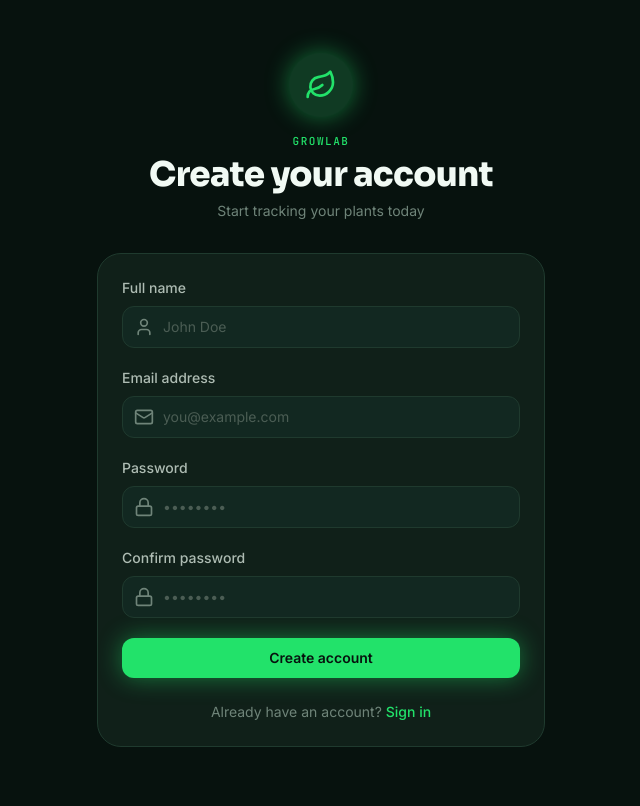
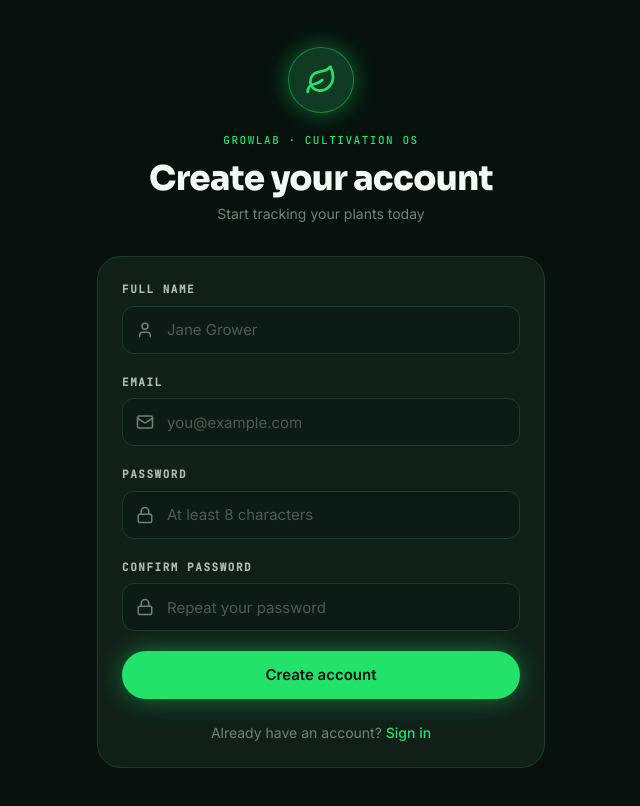
Before and after one commit to modernclixlearning/GrowLab, a React (Vite) app: page /register in a window 1280 px wide. Shown: the top 806 px of the page, without its empty margins (319-959 px from the left). Built offline with nearby package versions, Linux system fonts and the light colour scheme; no server answers.

Commit message:
feat(f1): login, register, home redesigned dark+neon

```diff
--- a/src/routes/index.tsx
+++ b/src/routes/index.tsx
@@ -1,4 +1,11 @@
-import { Leaf } from 'lucide-react'
+/**
+ * GrowLab Home (landing) — F1 redesign.
+ *
+ * Public-facing entry. Dark + neon, large display heading, eyebrow strip
+ * stating the product positioning, two CTAs (Sign in / Create account).
+ */
+
+import { Leaf, ArrowRight } from 'lucide-react'
 import { Eyebrow, H1 } from '@/components/shell'
 
 export default function HomePage() {
@@ -6,31 +13,38 @@ export default function HomePage() {
     <div className="flex min-h-screen flex-col items-center justify-center bg-bg p-8 text-fg">
       <div className="w-full max-w-md text-center">
         <div className="mb-6 flex justify-center">
-          <div className="flex h-20 w-20 items-center justify-center rounded-full bg-accent-soft text-accent shadow-accent-glow">
+          <div className="flex h-20 w-20 items-center justify-center rounded-full bg-accent-soft text-accent shadow-accent-glow ring-1 ring-accent-dark">
             <Leaf className="h-10 w-10" />
           </div>
         </div>
-        <Eyebrow tone="accent" className="mb-3 block">
-          Cannabis Cultivation OS
+        <Eyebrow tone="accent" className="mb-4 block">
+          GrowLab · Cultivation OS
         </Eyebrow>
-        <H1 className="mb-4">Welcome to GrowLab</H1>
-        <p className="mb-8 text-base text-fg-3">
-          Track your plants from seed to harvest with a system built for serious growers.
+        <H1 className="mb-4 text-[34px] leading-tight">
+          A grow-tent dashboard for serious cultivators.
+        </H1>
+        <p className="mb-8 text-base text-fg-2">
+          Track plants from seed to harvest. Schedules, sensors, photo timelines,
+          environmental targets — built for the way you actually grow.
         </p>
         <div className="flex flex-col gap-3 sm:flex-row sm:justify-center">
           <a
             href="/login"
-            className="inline-flex items-center justify-center rounded-md bg-accent px-5 py-3 text-sm font-semibold text-bg shadow-accent-glow transition-transform hover:scale-[1.02] focus:outline-none focus-visible:ring-2 focus-visible:ring-accent focus-visible:ring-offset-2 focus-visible:ring-offset-bg"
+            className="inline-flex items-center justify-center gap-2 rounded-full bg-accent px-6 h-12 text-[15px] font-bold text-bg shadow-accent-glow transition-transform hover:scale-[1.02] focus:outline-none focus-visible:ring-2 focus-visible:ring-accent focus-visible:ring-offset-2 focus-visible:ring-offset-bg"
           >
             Sign In
+            <ArrowRight className="h-4 w-4" />
           </a>
           <a
             href="/register"
-            className="inline-flex items-center justify-center rounded-md border border-line bg-card px-5 py-3 text-sm font-semibold text-fg transition-colors hover:bg-card-2 focus:outline-none focus-visible:ring-2 focus-visible:ring-accent focus-visible:ring-offset-2 focus-visible:ring-offset-bg"
+            className="inline-flex items-center justify-center rounded-full border border-line-2 bg-card px-6 h-12 text-[15px] font-semibold text-fg transition-colors hover:bg-card-2 focus:outline-none focus-visible:ring-2 focus-visible:ring-accent focus-visible:ring-offset-2 focus-visible:ring-offset-bg"
           >
             Create Account
           </a>
         </div>
+        <p className="mt-8 font-mono text-[11px] uppercase tracking-eyebrow text-fg-4">
+          Dark by default · Mobile-first · Open source
+        </p>
       </div>
     </div>
   )
--- a/src/routes/login.tsx
+++ b/src/routes/login.tsx
@@ -1,7 +1,10 @@
 /**
- * GrowLab Login Page
+ * GrowLab Login Page (F1 redesign)
  *
- * User authentication page with email/password login.
+ * Dark + neon coherent with the system. Form fields adopt the prototype's
+ * 56px input height, line border with `accent-glow` focus ring, eyebrow
+ * uppercase labels. Sonner toasts surface success/error to align with
+ * the CLAUDE.md UI Feedback Standard.
  */
 
 import { useNavigate } from 'react-router-dom'
@@ -9,6 +12,7 @@ import { useState } from 'react'
 import { useForm } from 'react-hook-form'
 import { zodResolver } from '@hookform/resolvers/zod'
 import { z } from 'zod'
+import { toast } from 'sonner'
 import { Leaf, Mail, Lock, AlertCircle } from 'lucide-react'
 import { useAuth } from '@/lib/stores/auth'
 import { Eyebrow, H1 } from '@/components/shell'
@@ -20,10 +24,12 @@ const loginSchema = z.object({
 
 type LoginFormData = z.infer<typeof loginSchema>
 
-const inputClasses =
-  'w-full rounded-md border bg-bg-2 pl-10 pr-3 py-2.5 text-sm text-fg placeholder:text-fg-4 focus:outline-none focus:ring-1 transition-colors'
-const inputBorderOk = 'border-line focus:border-accent focus:ring-accent'
-const inputBorderErr = 'border-status-warn focus:border-status-warn focus:ring-status-warn'
+const inputBase =
+  'w-full rounded-md border bg-bg-1 pl-11 pr-3 h-12 text-[15px] text-fg placeholder:text-fg-4 outline-none transition-colors focus:border-accent focus-visible:ring-2 focus-visible:ring-accent/40 focus-visible:ring-offset-1 focus-visible:ring-offset-bg'
+const inputBorderOk = 'border-line'
+const inputBorderErr = 'border-status-warn focus:border-status-warn'
+
+const labelBase = 'mb-2 block font-mono text-[11px] font-semibold uppercase tracking-eyebrow text-fg-2'
 
 export default function LoginPage() {
   const navigate = useNavigate()
@@ -43,25 +49,28 @@ export default function LoginPage() {
     const result = await login(data)
 
     if (result.success) {
+      toast.success('Welcome back')
       navigate('/dashboard')
     } else {
-      setError(result.error || 'Login failed')
+      const message = result.error || 'Login failed'
+      setError(message)
+      toast.error(message)
     }
   }
 
   return (
-    <div className="flex min-h-screen items-center justify-center bg-bg px-4 py-12 text-fg">
+    <div className="flex min-h-screen items-center justify-center bg-bg px-5 py-12 text-fg">
       <div className="w-full max-w-md">
-        {/* Logo */}
+        {/* Logo + heading */}
         <div className="mb-8 text-center">
-          <div className="mx-auto mb-4 flex h-16 w-16 items-center justify-center rounded-full bg-accent-soft text-accent shadow-accent-glow">
+          <div className="mx-auto mb-5 flex h-16 w-16 items-center justify-center rounded-full bg-accent-soft text-accent shadow-accent-glow ring-1 ring-accent-dark">
             <Leaf className="h-8 w-8" />
           </div>
-          <Eyebrow tone="accent" className="mb-2 block">
-            GrowLab
+          <Eyebrow tone="accent" className="mb-3 block">
+            GrowLab · Cultivation OS
           </Eyebrow>
-          <H1 className="text-[26px]">Welcome back</H1>
-          <p className="mt-2 text-sm text-fg-3">Sign in to your account</p>
+          <H1 className="text-[28px]">Welcome back</H1>
+          <p className="mt-2 text-sm text-fg-3">Sign in to your garden</p>
         </div>
 
         {/* Form Card */}
@@ -69,75 +78,70 @@ export default function LoginPage() {
           <form onSubmit={handleSubmit(onSubmit)} className="space-y-5">
             {/* Error Alert */}
             {error && (
-              <div className="flex items-center gap-2 rounded-md border border-status-warn/40 bg-status-warn/10 p-3 text-status-warn">
+              <div
+                role="alert"
+                className="flex items-center gap-2 rounded-md border border-status-warn/40 bg-status-warn/10 p-3 text-status-warn"
+              >
                 <AlertCircle className="h-5 w-5 flex-shrink-0" />
                 <p className="text-sm">{error}</p>
               </div>
             )}
 
-            {/* Email Field */}
+            {/* Email */}
             <div>
-              <label
-                htmlFor="email"
-                className="mb-2 block text-sm font-medium text-fg-2"
-              >
-                Email address
+              <label htmlFor="email" className={labelBase}>
+                Email
               </label>
               <div className="relative">
-                <Mail className="absolute left-3 top-1/2 h-5 w-5 -translate-y-1/2 text-fg-3" />
+                <Mail className="pointer-events-none absolute left-3.5 top-1/2 h-[18px] w-[18px] -translate-y-1/2 text-fg-3" />
                 <input
                   {...register('email')}
                   type="email"
                   id="email"
                   autoComplete="email"
-                  className={`${inputClasses} ${errors.email ? inputBorderErr : inputBorderOk}`}
+                  className={`${inputBase} ${errors.email ? inputBorderErr : inputBorderOk}`}
                   placeholder="you@example.com"
                 />
               </div>
               {errors.email && (
-                <p className="mt-1 text-sm text-status-warn">{errors.email.message}</p>
+                <p className="mt-1.5 text-sm text-status-warn">{errors.email.message}</p>
               )}
             </div>
 
-            {/* Password Field */}
+            {/* Password */}
             <div>
-              <label
-                htmlFor="password"
-                className="mb-2 block text-sm font-medium text-fg-2"
-              >
+              <label htmlFor="password" className={labelBase}>
                 Password
               </label>
               <div className="relative">
-                <Lock className="absolute left-3 top-1/2 h-5 w-5 -translate-y-1/2 text-fg-3" />
+                <Lock className="pointer-events-none absolute left-3.5 top-1/2 h-[18px] w-[18px] -translate-y-1/2 text-fg-3" />
                 <input
                   {...register('password')}
                   type="password"
                   id="password"
                   autoComplete="current-password"
-                  className={`${inputClasses} ${errors.password ? inputBorderErr : inputBorderOk}`}
-                  placeholder="••••••••"
+                  className={`${inputBase} ${errors.password ? inputBorderErr : inputBorderOk}`}
+                  placeholder="Enter your password"
                 />
               </div>
               {errors.password && (
-                <p className="mt-1 text-sm text-status-warn">
-                  {errors.password.message}
-                </p>
+                <p className="mt-1.5 text-sm text-status-warn">{errors.password.message}</p>
               )}
             </div>
 
-            {/* Submit Button */}
+            {/* Submit */}
             <button
               type="submit"
               disabled={isLoading}
-              className="inline-flex w-full items-center justify-center rounded-md bg-accent px-4 py-2.5 text-sm font-semibold text-bg shadow-accent-glow transition-transform hover:scale-[1.01] focus:outline-none focus-visible:ring-2 focus-visible:ring-accent focus-visible:ring-offset-2 focus-visible:ring-offset-bg disabled:opacity-60 disabled:hover:scale-100"
+              className="inline-flex w-full items-center justify-center rounded-full bg-accent px-5 h-12 text-[15px] font-bold text-bg shadow-accent-glow transition-transform hover:scale-[1.01] focus:outline-none focus-visible:ring-2 focus-visible:ring-accent focus-visible:ring-offset-2 focus-visible:ring-offset-bg disabled:opacity-60 disabled:hover:scale-100"
             >
               {isLoading ? 'Signing in...' : 'Sign in'}
             </button>
           </form>
 
-          {/* Register Link */}
+          {/* Register link */}
           <div className="mt-6 text-center text-sm">
-            <span className="text-fg-3">Don't have an account? </span>
+            <span className="text-fg-3">No account? </span>
             <a
               href="/register"
               className="font-medium text-accent transition-colors hover:text-fg"
--- a/src/routes/register.tsx
+++ b/src/routes/register.tsx
@@ -1,7 +1,9 @@
 /**
- * GrowLab Register Page
+ * GrowLab Register Page (F1 redesign)
  *
- * New user registration page with form validation.
+ * Visually paired with `/login`: dark + neon, eyebrow uppercase labels,
+ * 56px-tall fields with `accent-glow` focus, Sonner success toast on
+ * account creation.
  */
 
 import { useNavigate } from 'react-router-dom'
@@ -9,6 +11,7 @@ import { useState } from 'react'
 import { useForm } from 'react-hook-form'
 import { zodResolver } from '@hookform/resolvers/zod'
 import { z } from 'zod'
+import { toast } from 'sonner'
 import { Leaf, Mail, Lock, User, AlertCircle } from 'lucide-react'
 import { useAuth } from '@/lib/stores/auth'
 import { Eyebrow, H1 } from '@/components/shell'
@@ -33,10 +36,12 @@ const registerSchema = z
 
 type RegisterFormData = z.infer<typeof registerSchema>
 
-const inputClasses =
-  'w-full rounded-md border bg-bg-2 pl-10 pr-3 py-2.5 text-sm text-fg placeholder:text-fg-4 focus:outline-none focus:ring-1 transition-colors'
-const inputBorderOk = 'border-line focus:border-accent focus:ring-accent'
-const inputBorderErr = 'border-status-warn focus:border-status-warn focus:ring-status-warn'
+const inputBase =
+  'w-full rounded-md border bg-bg-1 pl-11 pr-3 h-12 text-[15px] text-fg placeholder:text-fg-4 outline-none transition-colors focus:border-accent focus-visible:ring-2 focus-visible:ring-accent/40 focus-visible:ring-offset-1 focus-visible:ring-offset-bg'
+const inputBorderOk = 'border-line'
+const inputBorderErr = 'border-status-warn focus:border-status-warn'
+
+const labelBase = 'mb-2 block font-mono text-[11px] font-semibold uppercase tracking-eyebrow text-fg-2'
 
 export default function RegisterPage() {
   const navigate = useNavigate()
@@ -60,149 +65,136 @@ export default function RegisterPage() {
     })
 
     if (result.success) {
+      toast.success(`Welcome, ${data.name.split(' ')[0]}`)
       navigate('/dashboard')
     } else {
-      setError(result.error || 'Registration failed')
+      const message = result.error || 'Registration failed'
+      setError(message)
+      toast.error(message)
     }
   }
 
   return (
-    <div className="flex min-h-screen items-center justify-center bg-bg px-4 py-12 text-fg">
+    <div className="flex min-h-screen items-center justify-center bg-bg px-5 py-12 text-fg">
       <div className="w-full max-w-md">
-        {/* Logo */}
+        {/* Logo + heading */}
         <div className="mb-8 text-center">
-          <div className="mx-auto mb-4 flex h-16 w-16 items-center justify-center rounded-full bg-accent-soft text-accent shadow-accent-glow">
+          <div className="mx-auto mb-5 flex h-16 w-16 items-center justify-center rounded-full bg-accent-soft text-accent shadow-accent-glow ring-1 ring-accent-dark">
             <Leaf className="h-8 w-8" />
           </div>
-          <Eyebrow tone="accent" className="mb-2 block">
-            GrowLab
+          <Eyebrow tone="accent" className="mb-3 block">
+            GrowLab · Cultivation OS
           </Eyebrow>
-          <H1 className="text-[26px]">Create your account</H1>
+          <H1 className="text-[28px]">Create your account</H1>
           <p className="mt-2 text-sm text-fg-3">Start tracking your plants today</p>
         </div>
 
-        {/* Form Card */}
+        {/* Form */}
         <div className="rounded-xl border border-line bg-card p-6">
           <form onSubmit={handleSubmit(onSubmit)} className="space-y-5">
-            {/* Error Alert */}
             {error && (
-              <div className="flex items-center gap-2 rounded-md border border-status-warn/40 bg-status-warn/10 p-3 text-status-warn">
+              <div
+                role="alert"
+                className="flex items-center gap-2 rounded-md border border-status-warn/40 bg-status-warn/10 p-3 text-status-warn"
+              >
                 <AlertCircle className="h-5 w-5 flex-shrink-0" />
                 <p className="text-sm">{error}</p>
               </div>
             )}
 
-            {/* Name Field */}
+            {/* Name */}
             <div>
-              <label
-                htmlFor="name"
-                className="mb-2 block text-sm font-medium text-fg-2"
-              >
+              <label htmlFor="name" className={labelBase}>
                 Full name
               </label>
               <div className="relative">
-                <User className="absolute left-3 top-1/2 h-5 w-5 -translate-y-1/2 text-fg-3" />
+                <User className="pointer-events-none absolute left-3.5 top-1/2 h-[18px] w-[18px] -translate-y-1/2 text-fg-3" />
                 <input
                   {...register('name')}
                   type="text"
                   id="name"
                   autoComplete="name"
-                  className={`${inputClasses} ${errors.name ? inputBorderErr : inputBorderOk}`}
-                  placeholder="John Doe"
+                  className={`${inputBase} ${errors.name ? inputBorderErr : inputBorderOk}`}
+                  placeholder="Jane Grower"
                 />
               </div>
               {errors.name && (
-                <p className="mt-1 text-sm text-status-warn">{errors.name.message}</p>
+                <p className="mt-1.5 text-sm text-status-warn">{errors.name.message}</p>
               )}
             </div>
 
-            {/* Email Field */}
+            {/* Email */}
             <div>
-              <label
-                htmlFor="email"
-                className="mb-2 block text-sm font-medium text-fg-2"
-              >
-                Email address
+              <label htmlFor="email" className={labelBase}>
+                Email
               </label>
               <div className="relative">
-                <Mail className="absolute left-3 top-1/2 h-5 w-5 -translate-y-1/2 text-fg-3" />
+                <Mail className="pointer-events-none absolute left-3.5 top-1/2 h-[18px] w-[18px] -translate-y-1/2 text-fg-3" />
                 <input
                   {...register('email')}
                   type="email"
                   id="email"
                   autoComplete="email"
-                  className={`${inputClasses} ${errors.email ? inputBorderErr : inputBorderOk}`}
+                  className={`${inputBase} ${errors.email ? inputBorderErr : inputBorderOk}`}
                   placeholder="you@example.com"
                 />
               </div>
               {errors.email && (
-                <p className="mt-1 text-sm text-status-warn">{errors.email.message}</p>
+                <p className="mt-1.5 text-sm text-status-warn">{errors.email.message}</p>
               )}
             </div>
 
-            {/* Password Field */}
+            {/* Password */}
             <div>
-              <label
-                htmlFor="password"
-                className="mb-2 block text-sm font-medium text-fg-2"
-              >
+              <label htmlFor="password" className={labelBase}>
                 Password
               </label>
               <div className="relative">
-                <Lock className="absolute left-3 top-1/2 h-5 w-5 -translate-y-1/2 text-fg-3" />
+                <Lock className="pointer-events-none absolute left-3.5 top-1/2 h-[18px] w-[18px] -translate-y-1/2 text-fg-3" />
                 <input
                   {...register('password')}
                   type="password"
                   id="password"
                   autoComplete="new-password"
-                  className={`${inputClasses} ${errors.password ? inputBorderErr : inputBorderOk}`}
-                  placeholder="••••••••"
+                  className={`${inputBase} ${errors.password ? inputBorderErr : inputBorderOk}`}
+                  placeholder="At least 8 characters"
                 />
               </div>
               {errors.password && (
-                <p className="mt-1 text-sm text-status-warn">
-                  {errors.password.message}
-                </p>
+                <p className="mt-1.5 text-sm text-status-warn">{errors.password.message}</p>
               )}
             </div>
 
-            {/* Confirm Password Field */}
+            {/* Confirm */}
             <div>
-              <label
-                htmlFor="confirmPassword"
-                className="mb-2 block text-sm font-medium text-fg-2"
-              >
+              <label htmlFor="confirmPassword" className={labelBase}>
                 Confirm password
               </label>
               <div className="relative">
-                <Lock className="absolute left-3 top-1/2 h-5 w-5 -translate-y-1/2 text-fg-3" />
+                <Lock className="pointer-events-none absolute left-3.5 top-1/2 h-[18px] w-[18px] -translate-y-1/2 text-fg-3" />
                 <input
                   {...register('confirmPassword')}
                   type="password"
                   id="confirmPassword"
                   autoComplete="new-password"
-                  className={`${inputClasses} ${errors.confirmPassword ? inputBorderErr : inputBorderOk}`}
-                  placeholder="••••••••"
+                  className={`${inputBase} ${errors.confirmPassword ? inputBorderErr : inputBorderOk}`}
+                  placeholder="Repeat your password"
                 />
               </div>
               {errors.confirmPassword && (
-                <p className="mt-1 text-sm text-status-warn">
-                  {errors.confirmPassword.message}
-                </p>
+                <p className="mt-1.5 text-sm text-status-warn">{errors.confirmPassword.message}</p>
               )}
             </div>
 
-            {/* Submit Button */}
             <button
               type="submit"
               disabled={isLoading}
-              className="inline-flex w-full items-center justify-center rounded-md bg-accent px-4 py-2.5 text-sm font-semibold text-bg shadow-accent-glow transition-transform hover:scale-[1.01] focus:outline-none focus-visible:ring-2 focus-visible:ring-accent focus-visible:ring-offset-2 focus-visible:ring-offset-bg disabled:opacity-60 disabled:hover:scale-100"
+              className="inline-flex w-full items-center justify-center rounded-full bg-accent px-5 h-12 text-[15px] font-bold text-bg shadow-accent-glow transition-transform hover:scale-[1.01] focus:outline-none focus-visible:ring-2 focus-visible:ring-accent focus-visible:ring-offset-2 focus-visible:ring-offset-bg disabled:opacity-60 disabled:hover:scale-100"
             >
               {isLoading ? 'Creating account...' : 'Create account'}
             </button>
           </form>
 
-          {/* Login Link */}
           <div className="mt-6 text-center text-sm">
             <span className="text-fg-3">Already have an account? </span>
             <a
```
Also changed, not shown: 1 other file (tests, documents, lock files or other folders).
